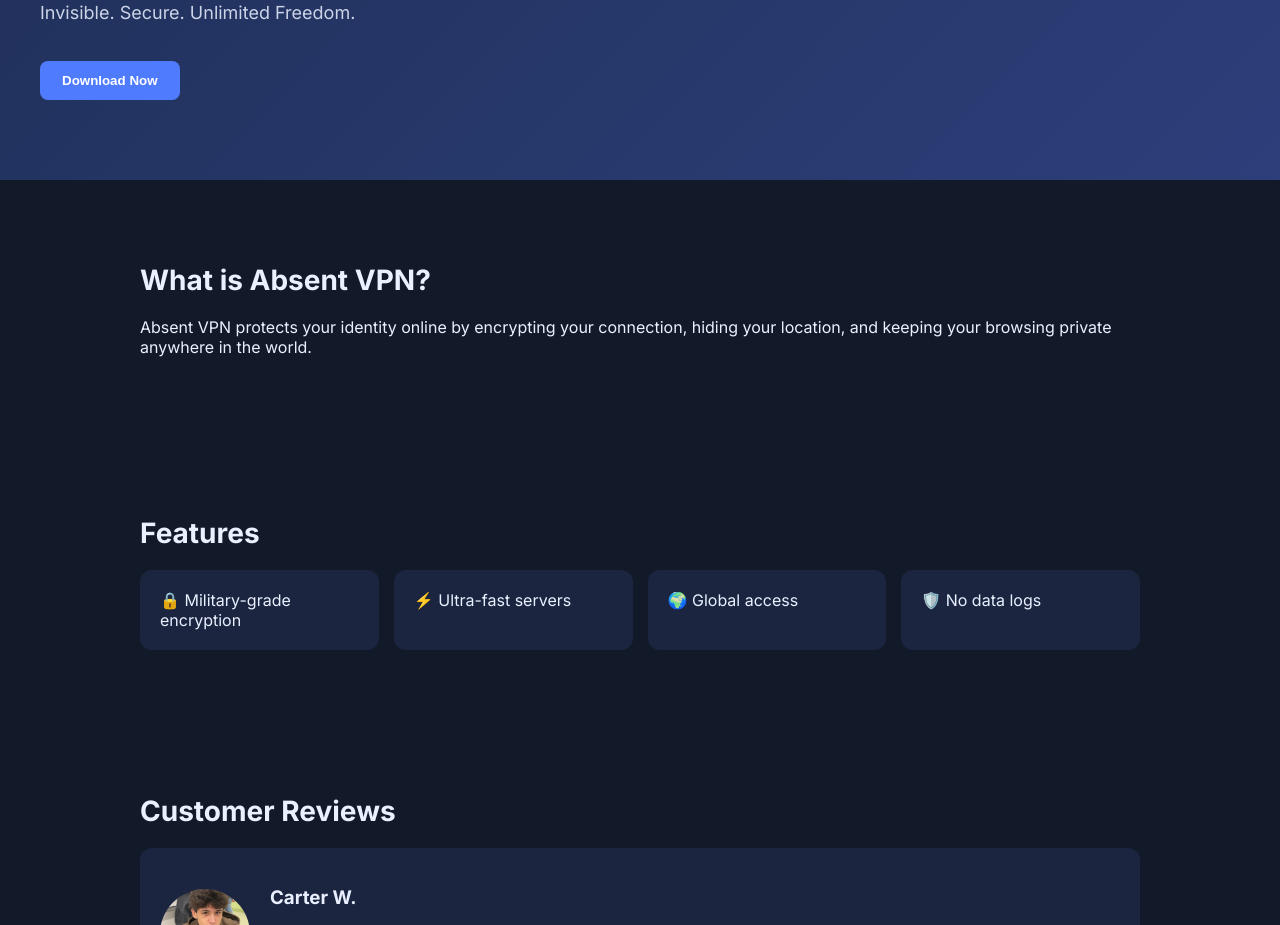
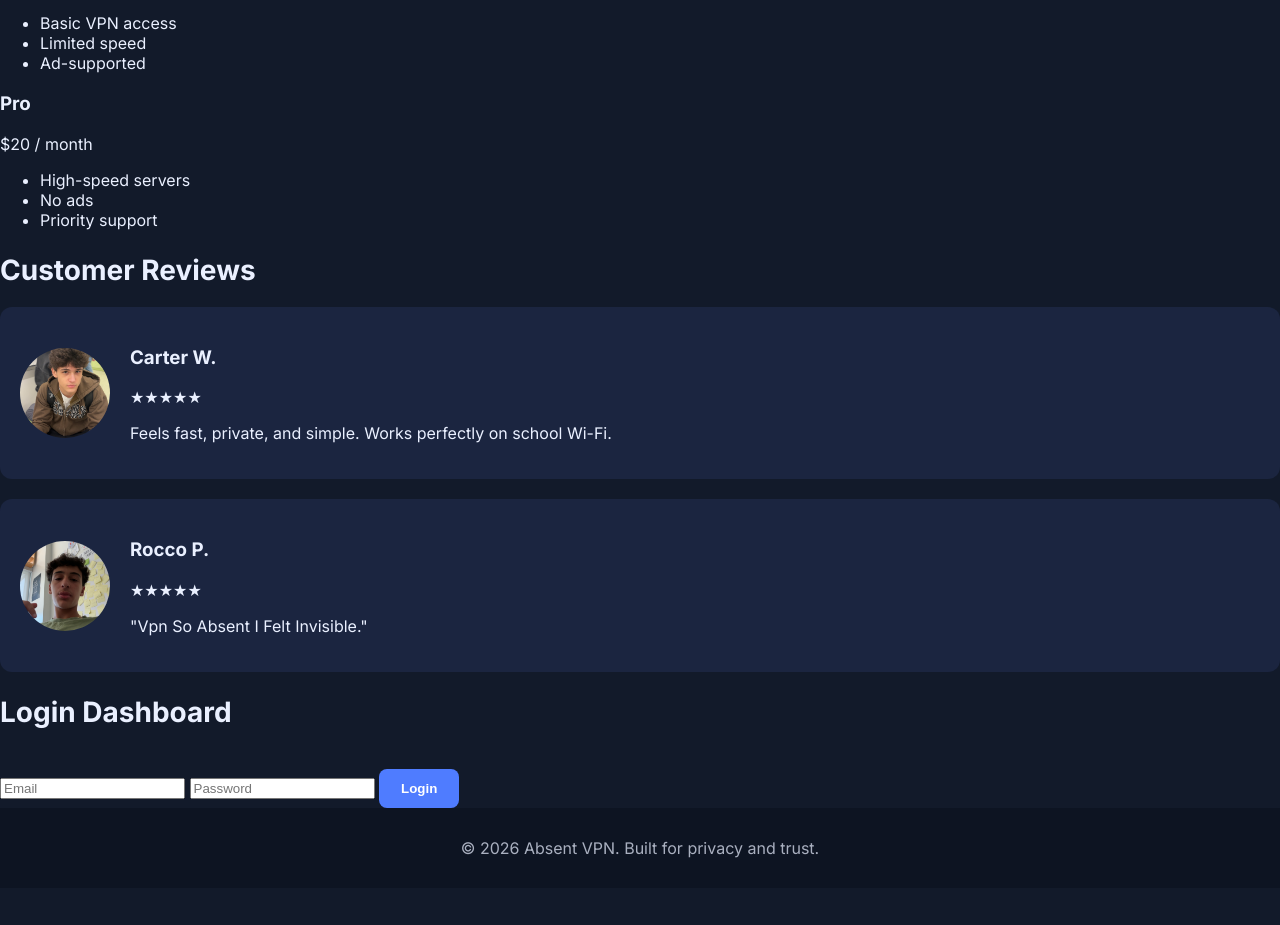
Before and after one commit to leoo-9/absent-vpn, a plain HTML site: page index.html in a window 1280 px wide. Shown: the part 711-1636 px from the top of the page. After the commit the page ends 1599 px from the top, so only its background shows below. Drawn offline with Linux system fonts and the light colour scheme.

Commit message:
Update index.html

```diff
--- a/index.html
+++ b/index.html
@@ -1,38 +1,81 @@
 <!DOCTYPE html>
 <html lang="en">
 <head>
-    <meta charset="UTF-8">
-    <title>Absent VPN</title>
-    <link rel="stylesheet" href="style.css">
+<meta charset="UTF-8">
+<title>Absent VPN</title>
+
+<link rel="stylesheet" href="style.css">
+
+<link href="https://fonts.googleapis.com/css2?family=Inter:wght@300;400;600;700&display=swap" rel="stylesheet">
 </head>
+
 <body>
 
+<!-- NAVBAR -->
+<nav class="navbar">
+    <div class="logo">Absent VPN</div>
+    <div class="nav-links">
+        <a href="#features">Features</a>
+        <a href="#pricing">Pricing</a>
+        <a href="#reviews">Reviews</a>
+        <a href="#login">Login</a>
+    </div>
+</nav>
+
+<!-- HERO -->
 <header class="hero">
-    <img src="logo.png" class="logo">
-    <h1>Absent VPN</h1>
-    <p class="tagline">Invisible. Secure. Unlimited Freedom.</p>
-    <button class="btn">Download Now</button>
+    <h1 class="fade">Invisible. Secure. Unlimited Freedom.</h1>
+    <p class="fade">Built for privacy, speed, and trust.</p>
+
+    <div class="buttons">
+        <button class="btn">Download for Windows</button>
+        <button class="btn secondary">Download for Mac</button>
+    </div>
 </header>
 
-<section class="about">
-    <h2>What is Absent VPN?</h2>
-    <p>
-        Absent VPN protects your identity online by encrypting your connection,
-        hiding your location, and keeping your browsing private anywhere in the world.
-    </p>
-</section>
+<!-- FEATURES -->
+<section id="features" class="section slide">
+    <h2>Why Absent VPN?</h2>
 
-<section class="features">
-    <h2>Features</h2>
     <div class="grid">
         <div class="card">🔒 Military-grade encryption</div>
-        <div class="card">⚡ Ultra-fast servers</div>
-        <div class="card">🌍 Global access</div>
-        <div class="card">🛡️ No data logs</div>
+        <div class="card">⚡ Ultra-fast global servers</div>
+        <div class="card">🛡️ No user tracking (zero logs policy)</div>
+        <div class="card">🌍 Access worldwide content</div>
     </div>
 </section>
 
-<section class="reviews">
+<!-- PRICING -->
+<section id="pricing" class="section slide">
+    <h2>Pricing Plans</h2>
+
+    <div class="pricing">
+
+        <div class="plan">
+            <h3>Free</h3>
+            <p>$0 / month</p>
+            <ul>
+                <li>Basic VPN access</li>
+                <li>Limited speed</li>
+                <li>Ad-supported</li>
+            </ul>
+        </div>
+
+        <div class="plan highlight">
+            <h3>Pro</h3>
+            <p>$20 / month</p>
+            <ul>
+                <li>High-speed servers</li>
+                <li>No ads</li>
+                <li>Priority support</li>
+            </ul>
+        </div>
+
+    </div>
+</section>
+
+<!-- REVIEWS -->
+<section id="reviews" class="section slide">
     <h2>Customer Reviews</h2>
 
     <div class="review">
@@ -40,7 +83,7 @@
         <div>
             <h3>Carter W.</h3>
             <p>★★★★★</p>
-            <p>"Super smooth and fast. I use it every day on school Wi-Fi."</p>
+            <p>Feels fast, private, and simple. Works perfectly on school Wi-Fi.</p>
         </div>
     </div>
 
@@ -49,13 +92,24 @@
         <div>
             <h3>Rocco P.</h3>
             <p>★★★★★</p>
-            <p>"Vpn so Absent I felt invisible."</p>
+            <p>"Vpn So Absent I Felt Invisible."</p>
         </div>
     </div>
 </section>
 
+<!-- LOGIN -->
+<section id="login" class="section slide login">
+    <h2>Login Dashboard</h2>
+
+    <div class="login-box">
+        <input placeholder="Email">
+        <input placeholder="Password" type="password">
+        <button class="btn">Login</button>
+    </div>
+</section>
+
 <footer>
-    <p>© 2026 Absent VPN. All rights reserved.</p>
+    © 2026 Absent VPN. Built for privacy and trust.
 </footer>
 
 </body>
```
